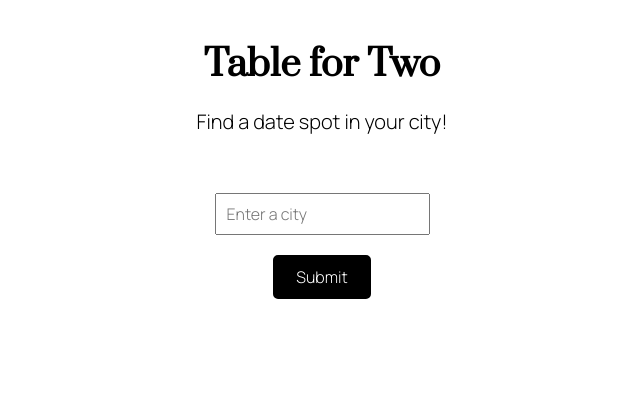
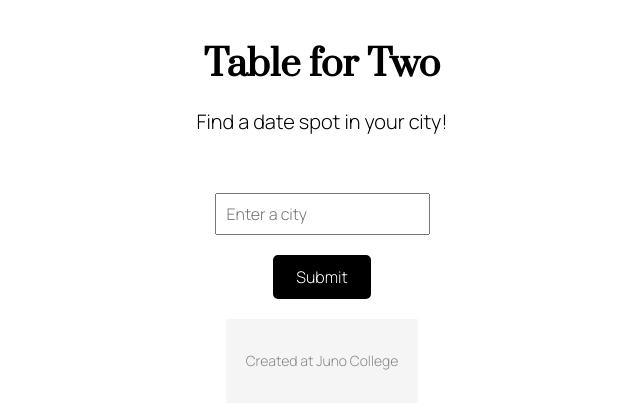
Before and after one commit to juliarwong/table-for-two, a React (Create React App) app: page / in a window 1280 px wide. Shown: the top 408 px of the page, without its empty margins (318-958 px from the left). Built offline with nearby package versions, Linux system fonts and the light colour scheme.

Commit message:
added a footer

```diff
--- a/src/App.js
+++ b/src/App.js
@@ -2,6 +2,7 @@ import React, { useState } from 'react';
 import Header from './Header';
 import Form from './Form';
 import Restaurants from './Restaurants';
+import Footer from './Footer';
 import './styles.css';
 
 function App() {
@@ -40,154 +41,12 @@ function App() {
       <Header />
       <Form onSubmit={handleFormSubmit} />
       <Restaurants restaurants={restaurantData} inputCity={inputCity} />
+      <Footer />
     </main>
   );
 }
 
 export default App;
-
-
-
-
-
-// import React, { useState } from 'react';
-// import Header from './Header';
-// import Form from './Form';
-// import Restaurants from './Restaurants';
-// import './styles.css';
-
-// function App() {
-//   const [restaurantData, setRestaurantData] = useState([]);
-
-//   const handleFormSubmit = async (inputCity) => {
-//     try {
-//       // define the API endpoint URL and the API key
-//       const url = `https://cors-anywhere.herokuapp.com/https://api.yelp.com/v3/businesses/search?location=toronto&sort_by=best_match&limit=20`;
-//       const apiKey = `Bearer 5-p-LWD5Yk5hoDqXSEZ0ysvtzxvM2OdMgkjt-itYb98PfN6ja_M4VRjtO6G0bM8SscNypvSIdQ7EowKRkVnWHuNRQRIfftwNPaghazmR0dnUxSRpStq7U5S5bYNmZHYx`;
-//       // const apiKey = 'Bearer5-p-LWD5Yk5hoDqXSEZ0ysvtzxvM2OdMgkjt-itYb98PfN6ja_M4VRjtO6G0bM8SscNypvSIdQ7EowKRkVnWHuNRQRIfftwNPaghazmR0dnUxSRpStq7U5S5bYNmZHYx';
-//       // define the query params for the API request
-//       const params = new URLSearchParams({
-//         term: 'restaurants',
-//         location: inputCity,
-//         // sort_by: 'best_match',
-//         // limit: '10',
-//       });
-
-//       // send a GET request to the API endpoint with the query params
-//       const response = await fetch(`${url}?${params.toString()}`, {
-//         headers: {
-//           Authorization: apiKey,
-//         },
-//       });
-
-//       if (!response.ok) {
-//         throw new Error('Request failed');
-//       }
-
-//       const data = await response.json();
-//       setRestaurantData(data.businesses);
-//     } catch (error) {
-//       console.error('Error:', error);
-//       setRestaurantData([]);
-//     }
-//   };
-
-//   return (
-//     <main className="wrapper">
-//       <Header />
-//       <Form onSubmit={handleFormSubmit} />
-//       <Restaurants restaurants={restaurantData} />
-//     </main>
-//   );
-// }
-
-// export default App;
-
-
-
-
-// import React, { useState, useEffect } from 'react';
-// import Header from './Header';
-// import Form from './Form';
-// import Restaurants from './Restaurants';
-// import './styles.css';
-
-// function App() {
-//   // set initial state for city and restaurantData
-//   const [city, setCity] = useState('');
-//   const [restaurantData, setRestaurantData] = useState([]);
-//   const [error, setError] = useState(null);
-
-//   // perform side effect using useEffect
-//   useEffect(() => {
-//     // define an async function to fetch restaurant data
-//     const fetchData = async () => {
-//       // define the API endpoint URL and the API key
-//       const url = `https://cors-anywhere.herokuapp.com/https://api.yelp.com/v3/businesses/search`;
-//       const apiKey = 'Bearer 5-p-LWD5Yk5hoDqXSEZ0ysvtzxvM2OdMgkjt-itYb98PfN6ja_M4VRjtO6G0bM8SscNypvSIdQ7EowKRkVnWHuNRQRIfftwNPaghazmR0dnUxSRpStq7U5S5bYNmZHYx';
-//       // define the query params for the API request
-//       const params = new URLSearchParams({
-//         term: 'restaurants',
-//         location: city,
-//         sort_by: 'best_match',
-//         limit: '10',
-//       });
-
-//       try {
-//         // send a GET request to the API endpoint with the query params
-//         const response = await fetch(`${url}?${params.toString()}`, {
-//           headers: {
-//             Authorization: apiKey,
-//           },
-//         });
-
-//         if (!response.ok) {
-//           throw new Error('Request failed');
-//         }
-
-//         const data = await response.text();
-
-//         try {
-//           const parsedData = JSON.parse(data);
-//           setRestaurantData(parsedData.businesses);
-//           setError(null);
-//         } catch (error) {
-//           console.error('JSON Parsing Error:', error);
-//           setRestaurantData([]);
-//           setError('Error parsing data. Please try again.');
-//         }
-//       } catch (error) {
-//         console.error('Error:', error);
-//         setRestaurantData([]);
-//         setError('Error fetching data. Please try again.');
-//       }
-//     };
-
-//     if (city !== '') {
-//       fetchData();
-//     }
-//   }, [city]);
-
-//   // define a function to handle form submission
-//   const handleFormSubmit = (inputCity) => {
-//     // update the city state with the input value
-//     setCity(inputCity);
-//   };
-
-
-//   // render the main component
-//   return (
-//     <main className="wrapper">
-//       <Header />
-//       <Form onSubmit={handleFormSubmit} />
-//       <Restaurants restaurants={restaurantData} />
-//     </main>
-//   );
-// }
-
-// export default App;
-
-
 
 
 //
--- /dev/null
+++ b/src/Footer.js
@@ -0,0 +1,11 @@
+import React from 'react';
+
+function Footer() {
+    return (
+        <footer>
+        <p>Created at Juno College</p>
+        </footer>
+    );
+}
+
+export default Footer;
--- a/src/styles.css
+++ b/src/styles.css
@@ -104,3 +104,16 @@ button:hover {
         padding: 8px 16px;
     }
 }
+
+/* Footer */
+footer {
+    background-color: #f5f5f5;
+    padding: 20px;
+    text-align: center;
+}
+
+    footer p {
+    font-family: 'Manrope', sans-serif;
+    font-size: 14px;
+    color: #888;
+}
```
